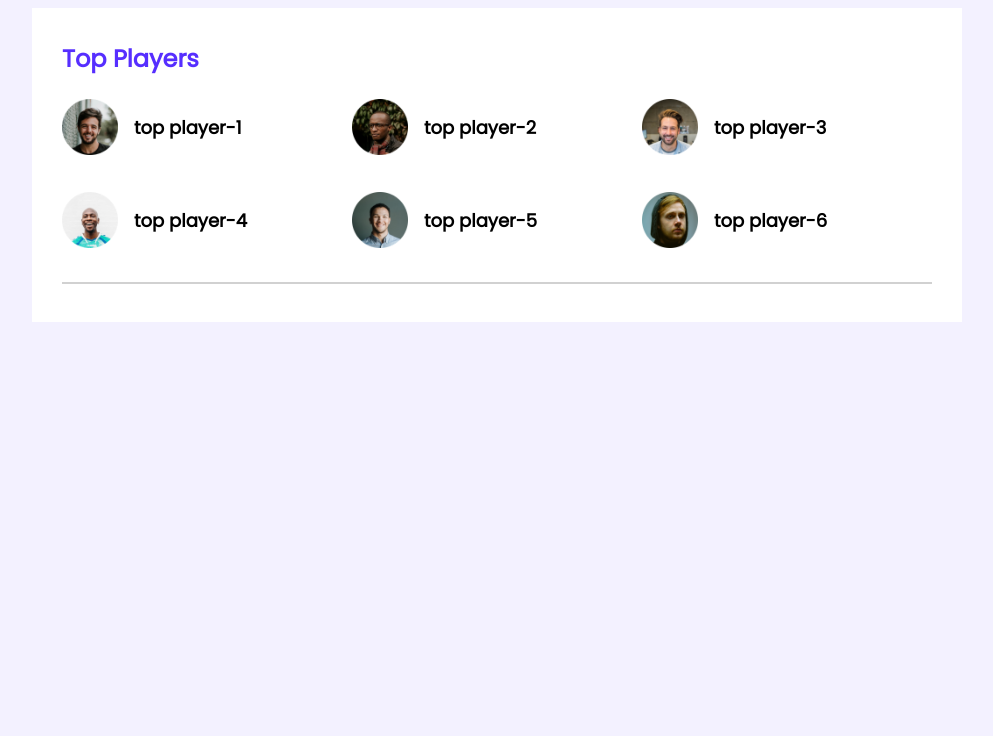
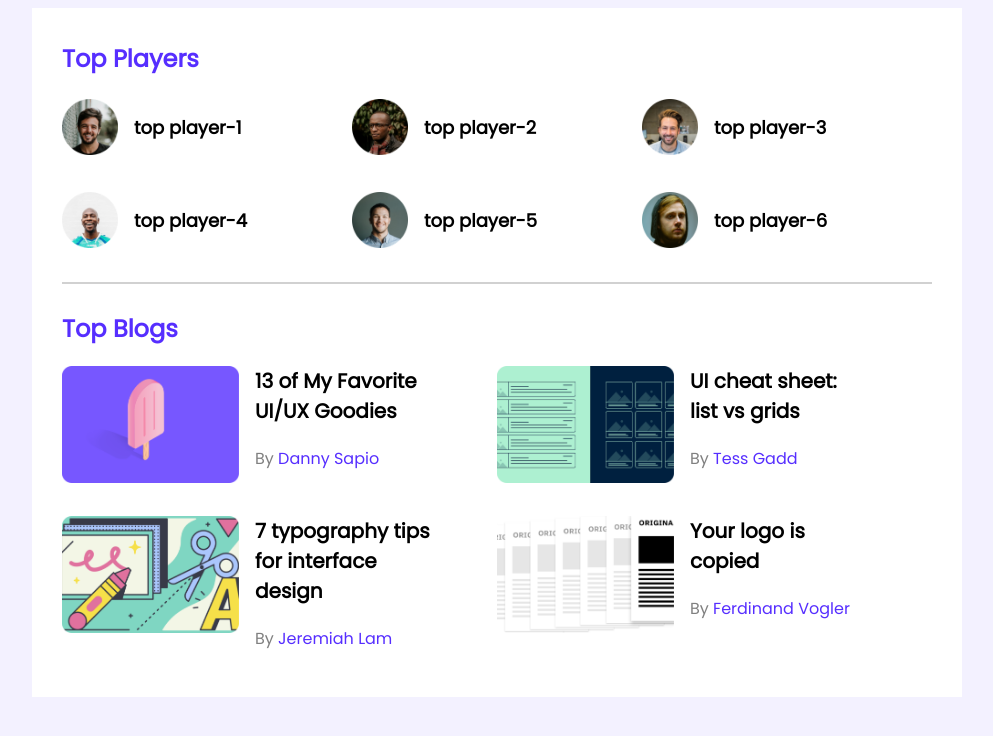
Before and after one commit to Pghosh7994/leader-board-css3, a plain HTML site: page index.html in a window 1280 px wide. Shown: the whole page, without its empty margins (143-1136 px from the left). Drawn offline with Linux system fonts and the light colour scheme.

Commit message:
top blog done

```diff
--- a/index.html
+++ b/index.html
@@ -55,6 +55,67 @@
                 </div>
             </div>
             <hr>
+            <div class="top-blogs">
+                <h2 class="section-title">Top Blogs</h2>
+                <div class="blogs">
+                    <article class="blog">
+                        <div class="thumbnail">
+                            <img src="images/blogs/blog-1.png" alt="">
+                        </div>
+                        <div class="blog-info">
+                            <h3 class="blog-title">
+                                13 of My Favorite UI/UX Goodies
+                            </h3>
+                            <p class="blog-author">
+                                By <a href="">Danny Sapio</a>
+                            </p>
+                        </div>
+                    </article>
+
+                    <article class="blog">
+                        <div class="thumbnail">
+                            <img src="images/blogs/blog-2.png" alt="">
+                        </div>
+                        <div class="blog-info">
+                            <h3 class="blog-title">
+                                UI cheat sheet: list vs grids
+                            </h3>
+                            <p class="blog-author">
+                                By <a href=""> Tess Gadd</a>
+                            </p>
+                        </div>
+                    </article>
+
+                    <article class="blog">
+                        <div class="thumbnail">
+                            <img src="images/blogs/blog-3.png" alt="">
+                        </div>
+                        <div class="blog-info">
+                            <h3 class="blog-title">
+                                7 typography tips for interface design
+                            </h3>
+                            <p class="blog-author">
+                                By <a href="">Jeremiah Lam</a>
+                            </p>
+                        </div>
+                    </article>
+
+                    <article class="blog">
+                        <div class="thumbnail">
+                            <img src="images/blogs/blog-4.png" alt="">
+                        </div>
+                        <div class="blog-info">
+                            <h3 class="blog-title">
+                                Your logo is copied
+                            </h3>
+                            <p class="blog-author">
+                                By <a href="">Ferdinand Vogler</a>
+                            </p>
+                        </div>
+                    </article>
+
+                </div>
+            </div>
         </section>
     </main>
 </body>
--- a/style.css
+++ b/style.css
@@ -15,6 +15,7 @@ main{
 }
 hr{
     border: 1px solid #D1D1D1;
+    margin-bottom: 27px;
 }
 /* top player style */
 .top-players{
@@ -44,3 +45,36 @@ hr{
     margin-left: 16px;
     font-size: 18px;
 }
+
+/* top-blogs styles */
+.blogs{
+    display: grid;
+    grid-template-columns: repeat(2, 1fr);
+    grid-row-gap: 26px;
+}
+.blog{
+    display: flex;
+    margin-right: 65px;
+}
+
+.blog .thumbnail img{
+    width: 177px;
+    height: 117px;
+}
+.blog-info{
+    margin-left: 16px;
+}
+.blog-title{
+    font-size: 20px;
+    margin-top: 0px;
+}
+.blog-author{
+    font-size: 16px;
+    color: gray;
+
+}
+.blog-author a{
+    text-decoration: none;
+    font-size: 16px;
+    color: #562EFF;
+}
```
